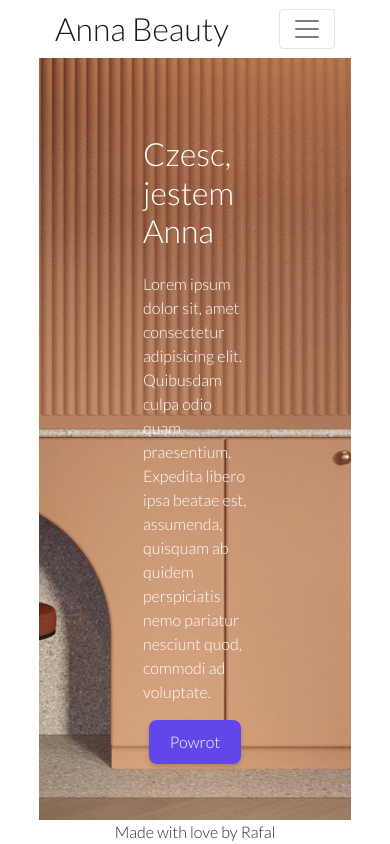
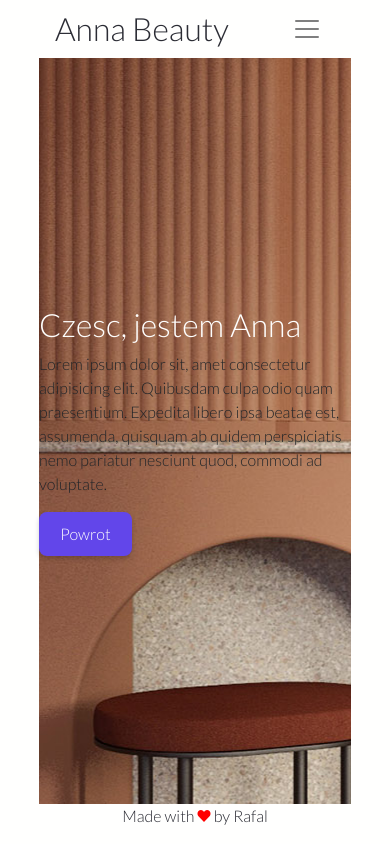
Before and after one commit to marelons1337/anna-beauty, a website: page about.html in a window 390 px wide. Drawn offline with nearby package versions, Linux system fonts and the light colour scheme.

Commit message:
fixing layout

```diff
--- a/about.html
+++ b/about.html
@@ -2,15 +2,18 @@
 <html>
 <head>
 	<title>O nas</title>
+	<meta name="viewport" content="width=device-width, initial-scale=1.0">
 	<link rel="stylesheet" type="text/css" href="style.css">
 	<link href="https://fonts.googleapis.com/css2?family=Lato:wght@300&display=swap" rel="stylesheet">
+	<link rel="stylesheet" href="https://cdnjs.cloudflare.com/ajax/libs/font-awesome/4.7.0/css/font-awesome.min.css">
 	<link rel="stylesheet" href="https://stackpath.bootstrapcdn.com/bootstrap/4.5.2/css/bootstrap.min.css" integrity="sha384-JcKb8q3iqJ61gNV9KGb8thSsNjpSL0n8PARn9HuZOnIxN0hoP+VmmDGMN5t9UJ0Z" crossorigin="anonymous">
-	<link rel="stylesheet" href="https://unpkg.com/tachyons@4.12.0/css/tachyons.min.css"/>
+	<link rel="stylesheet" href="https://code.ionicframework.com/ionicons/2.0.1/css/ionicons.min.css">
+
 </head>
 <body class="about">
-	<nav class="navbar navbar-expand-lg navbar-light navbar-custom py-0">
+	<nav class="navbar navbar-expand-lg navbar-custom py-0">
 		<a class="navbar-brand" href="#">Anna Beauty</a>
-		<button class="navbar-toggler" type="button" data-toggle="collapse" data-target="#navbarNavAltMarkup" aria-controls="navbarNavAltMarkup" aria-expanded="false" aria-label="Toggle navigation">
+		<button class="navbar-toggler navbar-light" type="button" data-toggle="collapse" data-target="#navbarNavAltMarkup" aria-controls="navbarNavAltMarkup" aria-expanded="false" aria-label="Toggle navigation">
 		  <span class="navbar-toggler-icon"></span>
 		</button>
 		<div class="collapse navbar-collapse" id="navbarNavAltMarkup">
@@ -31,7 +34,7 @@
 		</div>
 	</section>
 	<footer>
-		Made with love by Rafal
+		<p class="love">Made with <i class="icon ion-heart" style="color: red;"></i> by Rafal</p>
 	</footer>
 	<script src="https://code.jquery.com/jquery-3.5.1.slim.min.js" integrity="sha384-DfXdz2htPH0lsSSs5nCTpuj/zy4C+OGpamoFVy38MVBnE+IbbVYUew+OrCXaRkfj" crossorigin="anonymous"></script>
 	<script src="https://cdn.jsdelivr.net/npm/popper.js@1.16.1/dist/umd/popper.min.js" integrity="sha384-9/reFTGAW83EW2RDu2S0VKaIzap3H66lZH81PoYlFhbGU+6BZp6G7niu735Sk7lN" crossorigin="anonymous"></script>
--- a/style.css
+++ b/style.css
@@ -76,6 +76,7 @@ section#blocks {
 	background: #FFD1AA;
 }
 
+
 /*###################################################*/
 
 /*NAVBAR*/
@@ -107,7 +108,7 @@ section#blocks {
 	display: flex;
 	justify-content: center;
 	align-items: center;
-	min-height: 50vh;
+	min-height: 80vh;
 	background: #fffffe;
 	background: url(glowna-cover.jpg);
 	background-repeat: no-repeat;
@@ -115,70 +116,25 @@ section#blocks {
 
 }
 
-
-/*###################################################*/
-/*Blocks*/
-/*###################################################*/
-
-.blocks {
-	background: #fffffe;
-	display: grid;
-	grid-template-columns: repeat(auto-fill, minmax(350px,1fr));
-	grid-gap: 20px;
-
-}
-.block {
-	background-color: #d1d1e9;
-	padding: 30px;
-	margin: 20px;
-}
-.block > img {
-	width: 100%;
-}
-
-.zone {
-    color:#FFF;
-    font-size:2em;
-    border-radius:4px;
-    transition: all 0.3s linear;
-}
-
-/* .zone:hover {
-    -webkit-box-shadow:rgba(0,0,0,0.8) 0px 5px 15px, inset rgba(0,0,0,0.15) 0px -10px 20px;
-    -moz-box-shadow:rgba(0,0,0,0.8) 0px 5px 15px, inset rgba(0,0,0,0.15) 0px -10px 20px;
-    -o-box-shadow:rgba(0,0,0,0.8) 0px 5px 15px, inset rgba(0,0,0,0.15) 0px -10px 20px;
-    box-shadow: #fec7d7 0px 5px 15px, inset #fec7d7 0px -10px 20px;
-} */
-
 /*###################################################*/
 /*About*/
 /*###################################################*/
 
 body.about{
-	background: url(about-cover.jpg) no-repeat center center fixed;
 	margin: 0 10vw;
 	min-height: 100%;
-    background-attachment: fixed;
-    background-size: cover;
 	display: grid;
-	grid-template-columns: 1fr 1fr 1fr;
 	grid-template-rows: auto 1fr auto;
-    align-items: center;
-	justify-content: center;
-	color: #fffffe;
-
+	}
+.container-about {
+	background: url(about-cover.jpg) no-repeat center center;
+	display: flex;
+	align-items: center;
 }
 
 h1.about{
 	font-size: 2rem;
 	color: #fffffe;
-}
-body.about nav {
-	grid-column: 1/4;
-}
-body.about footer {
-	grid-column: 1/4;
-	grid-row: 3/4;
 }
 
 .button-back {
@@ -206,11 +162,6 @@ body.about footer {
 	color: #fffffe;
 }
 
-.container-about {
-	grid-column: 2/3;
-	justify-self: center;
-}
-
 footer{
 	background: #fffffe;
 	color: #2b2c34;
@@ -219,6 +170,9 @@ footer{
 }
 footer:hover {
 	color: #6246ea;
+}
+.about-me {
+	justify-content: center;
 }
 
 /*###################################################*/
@@ -238,13 +192,15 @@ footer:hover {
 		margin-top: 20px !important;
 		font-size: 1.5rem !important;
 	}
-
+	.container-about {
+		background: url(about-cover.jpg) 20%;
+	}
   }
 
   /* ******************************************************* */
 .carousel {
 	margin-top: 20px;
-	margin-bottom: 20px
+	margin-bottom: 20px;
 }
 
 h2 {
```
Also changed, not shown: glowna.html (+2 -1 lines).
